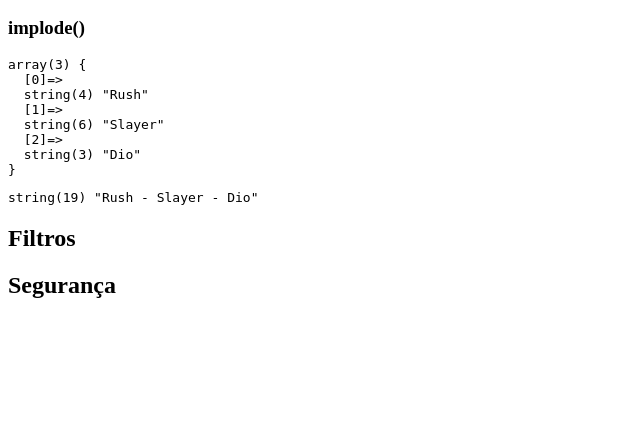
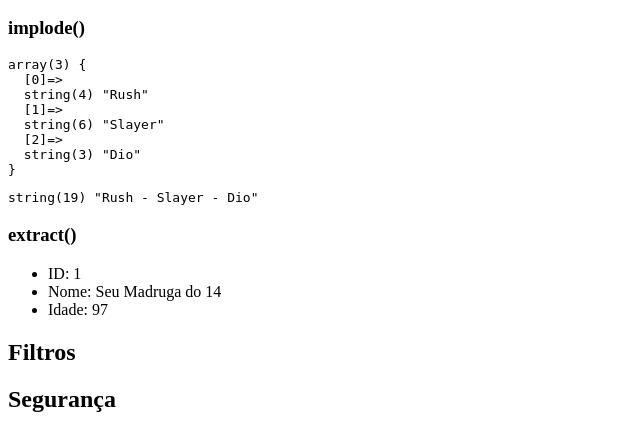
Before and after one commit to slothandre/aulas-php, a PHP site: page /07-funcoes-nativas.php in a window 1280 px wide. Shown: the part 858-1291 px from the top of the page, without its empty margins (0-640 px from the left). Before the commit the page ends 1156 px from the top, so only its background shows below. Run offline with PHP 8.4, Linux system fonts and the light colour scheme.

Commit message:
Função extract

```diff
--- a/07-funcoes-nativas.php
+++ b/07-funcoes-nativas.php
@@ -65,6 +65,23 @@
     <pre><?=var_dump($bandas)?></pre>
     <pre><?=var_dump($textoBandas)?></pre>
 
+    <h3>extract()</h3>
+    <?php
+        /* Função que extrai chaves associativas para variáveis */
+        $aluno = [
+            "id" => 1,
+            "nome" => "Seu Madruga do 14",
+            "idade" => 97
+        ];
+
+        extract($aluno);
+    ?>
+    <ul>
+        <li>ID: <?=$id?></li>
+        <li>Nome: <?=$nome?></li>
+        <li>Idade: <?=$idade?></li>
+    </ul>
+
     <h2>Filtros</h2>
 
     <h2>Segurança</h2>
```
